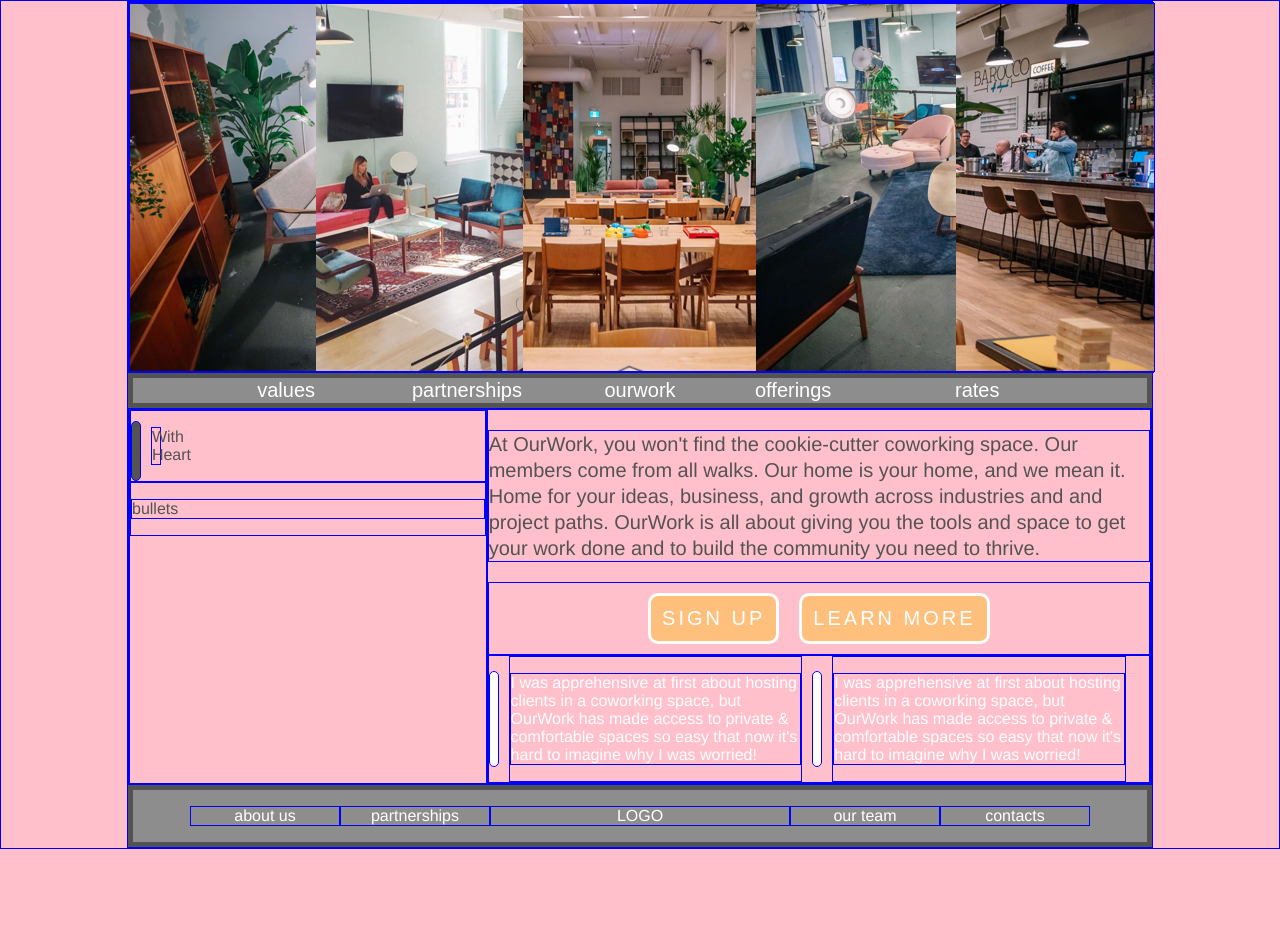
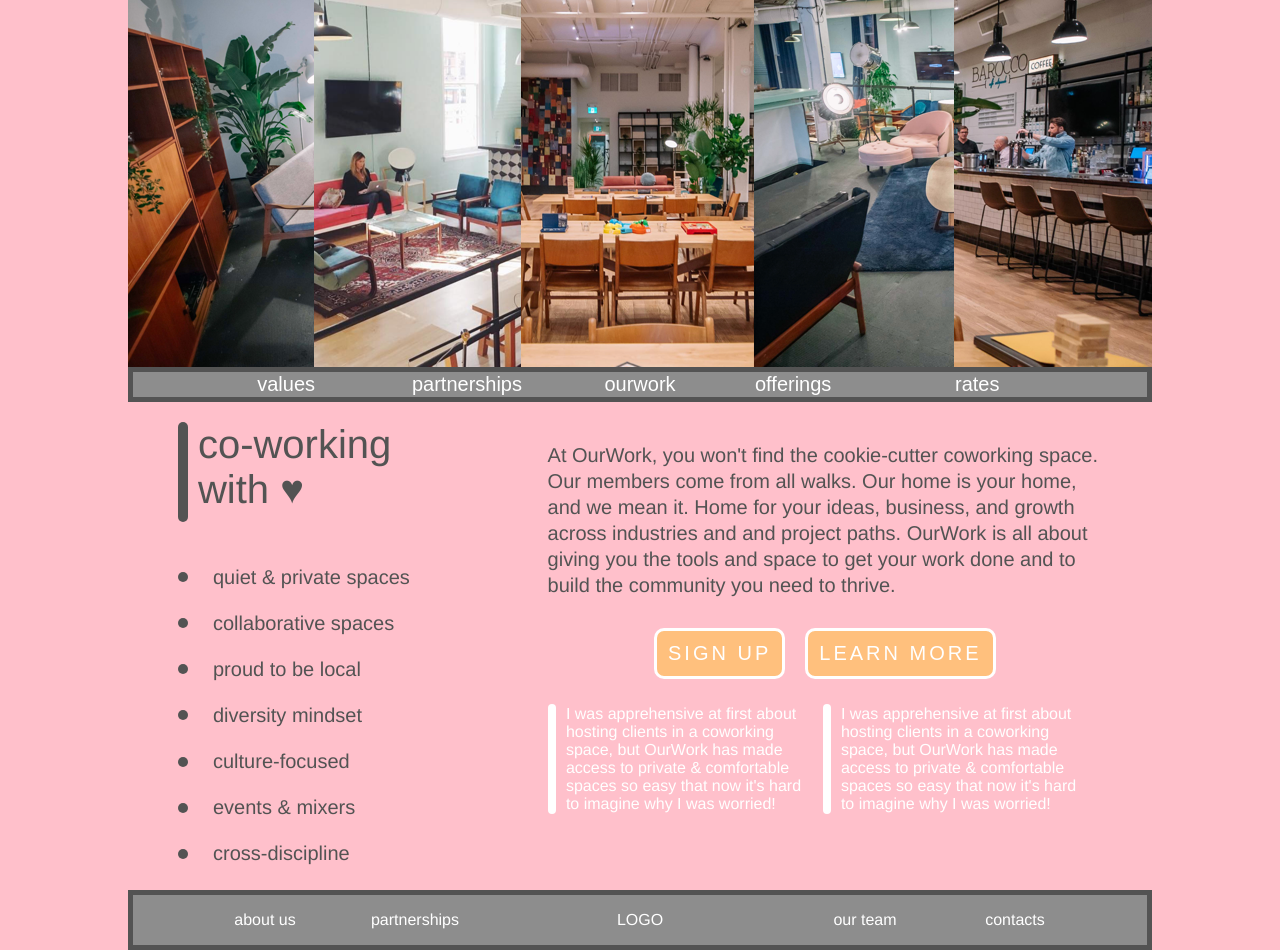
Before and after one commit to SlaterJamesSmith/co-working-project, a website built with webpack: page src/index.html in a window 1280 px wide. Before the commit the page ends 847 px from the top, so only its background shows below. Built offline with nearby package versions, Linux system fonts and the light colour scheme.

Commit message:
create styling for custom bullet point bar on left of page

```diff
--- a/src/index.html
+++ b/src/index.html
@@ -18,11 +18,30 @@
       <div class="bullets">
         <div class="heart">
           <div class="quote-bar-two"></div>
-          <p>With Heart</p>
-        </div>
-        <div class="bullets">
-          <p>bullets</p>
-        </div>
+          <p>co-working<br>with ♥</p>
+          </div>
+          <div class="bullet-container">
+
+            <div class="bullets">
+              <div class="bullet"></div>
+              <div class="bullet"></div>
+              <div class="bullet"></div>
+              <div class="bullet"></div>
+              <div class="bullet"></div>
+              <div class="bullet"></div>
+              <div class="bullet"></div>
+            </div>
+            <div class="bullet-text">
+              <p>quiet & private spaces</p>
+              <p>collaborative spaces</p>
+              <p>proud to be local</p>
+              <p>diversity mindset</p>
+              <p>culture-focused</p>
+              <p>events & mixers</p>
+              <p>cross-discipline</p>
+            </div>
+
+          </div>
       </div>
 
       <div class="right-body">
--- a/src/sass/styles.scss
+++ b/src/sass/styles.scss
@@ -1,9 +1,9 @@
 $font-stack: Helvetica, sans-serif;
 $primary-font-color: #535353;
 
-* {
-  border: 1px solid blue;
-}
+// * {
+//   border: 1px solid blue;
+// }
 
 body {
   font: 100% $font-stack;
@@ -67,7 +67,8 @@ $menuBorder: #535353;
 
 .content {
   display: grid;
-  grid-template-columns: 35% 65%;
+  grid-template-columns: 40% 60%;
+  margin: 20px 50px;
 }
 
 #description {
@@ -106,12 +107,55 @@ $menuBorder: #535353;
 
 .heart {
   display: grid;
-  grid-template-columns: 9.891px 10px;;
+  grid-template-columns: 9.891px 250px;
   grid-gap: 10px;
+  height: 75px;
+  // margin-bottom: 30px;
+  p {
+    font-size: 40px;
+    margin: 0;
+    padding: 0;
+  }
 }
 
 .quote-bar-two {
   background-color: $menuBorder;
   border-radius: 20px;
-  margin-top: 10px;
+  // margin-top: 10px;
+  height: 100px;
 }
+
+.bullets {
+  display: grid;
+  width: 10px;
+  // margin-top: 20px;
+  gap: 25px 0;
+}
+
+.bullet {
+  height: 10px;
+  width: 10px;
+  background-color: $menuBorder;
+  border-radius: 40px;
+  padding: 0;
+
+}
+
+.bullet-container {
+  display: grid;
+  grid-template-columns: 15px 250px;
+  grid-gap: 20px;
+  margin-top: 50px;
+}
+
+.bullet-text {
+  margin: 0;
+  font-size: 20px;
+  p {
+    margin-top: -6;
+    margin-bottom: 29px;
+  }
+  p:last-child {
+    margin-bottom: 5px;
+  }
+}
```
